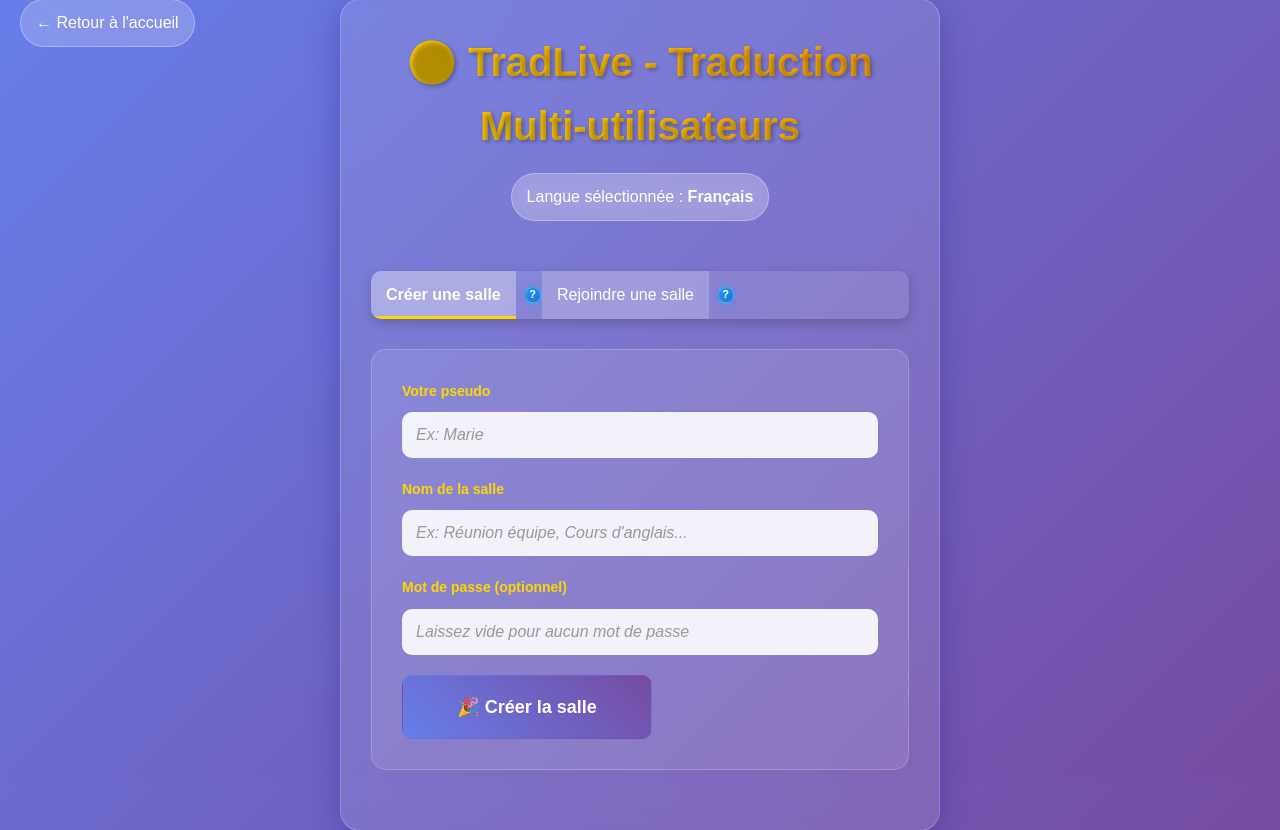
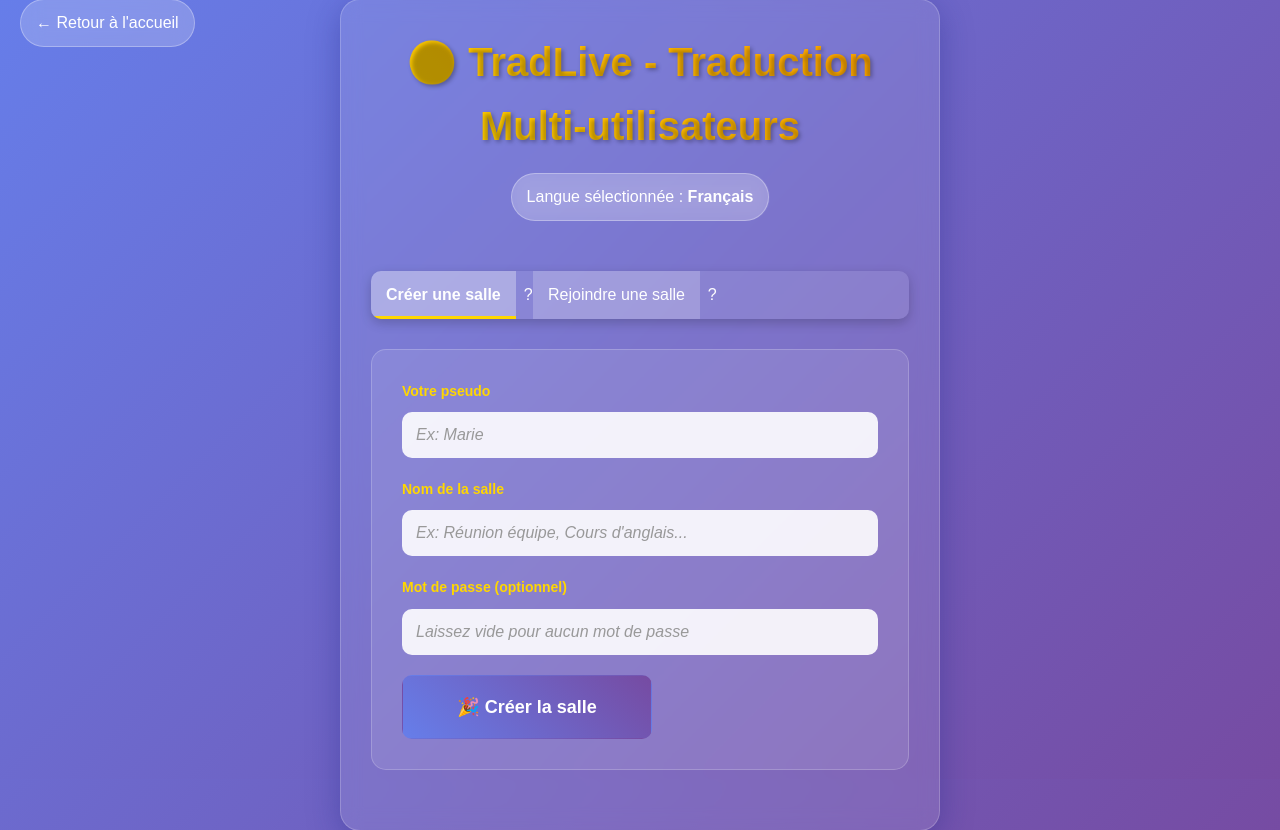
Before and after one commit to Dragonkalhan/tradlive-app, a Flask app: page /rooms in a window 1280 px wide. Shown: the part 21-851 px from the top of the page. Run offline with Flask 3, Linux system fonts and the light colour scheme.

Commit message:
correction aide

```diff
--- a/templates/rooms.html
+++ b/templates/rooms.html
@@ -293,29 +293,6 @@
             margin-left: 8px;
         }
 
-        .help-icon {
-            width: 18px;
-            height: 18px;
-            background: linear-gradient(135deg, #2196F3, #1976D2);
-            color: white;
-            border-radius: 50%;
-            display: flex;
-            align-items: center;
-            justify-content: center;
-            font-size: 11px;
-            font-weight: bold;
-            cursor: help;
-            transition: all 0.2s ease;
-            border: 2px solid rgba(255, 255, 255, 0.2);
-            box-shadow: 0 2px 8px rgba(33, 150, 243, 0.3);
-        }
-
-        .help-icon:hover {
-            background: linear-gradient(135deg, #1976D2, #1565C0);
-            transform: scale(1.1);
-            box-shadow: 0 4px 12px rgba(33, 150, 243, 0.5);
-        }
-
         .tooltip {
             position: absolute;
             top: -45px;
@@ -331,8 +308,7 @@
             opacity: 0;
             visibility: hidden;
             transition: all 0.3s ease;
-            backdrop-filter: blur(10px);
-            border: 1px solid rgba(255, 255, 255, 0.1);
+            pointer-events: none;
         }
 
         .tooltip::after {
@@ -345,6 +321,7 @@
             border-top-color: rgba(0, 0, 0, 0.9);
         }
 
+        .help-icon:hover + .tooltip,
         .tooltip-trigger:hover .tooltip {
             opacity: 1;
             visibility: visible;
```
